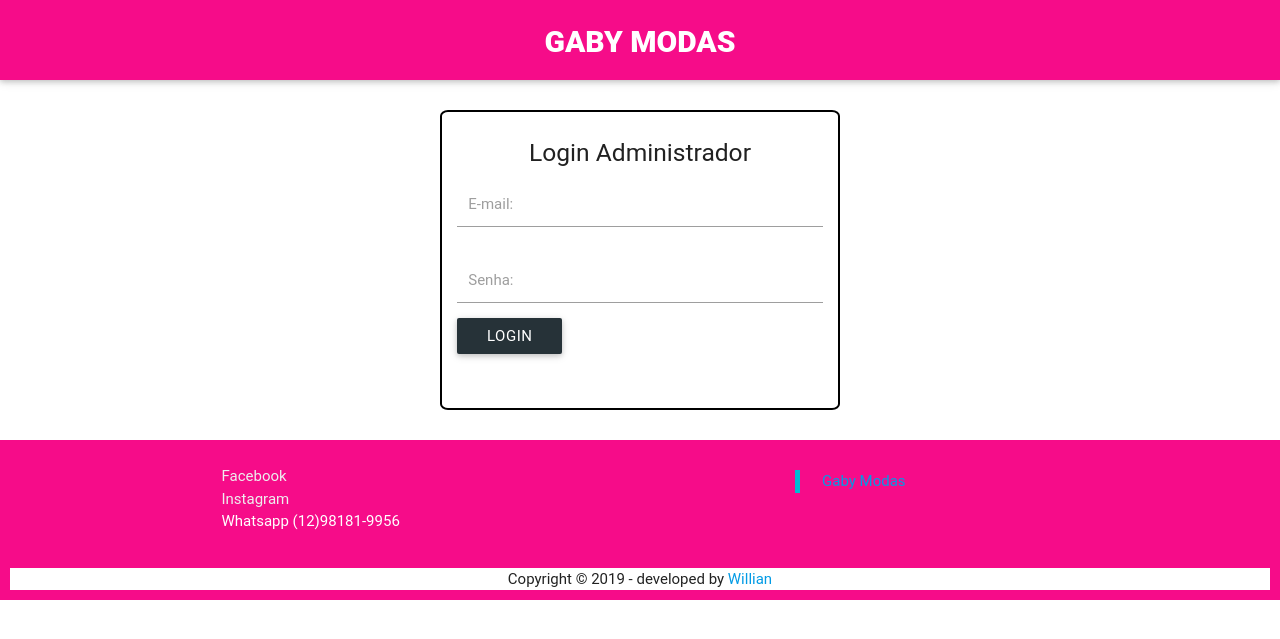
After one commit to willian1996/gabymodas, a PHP site: page /login-admin.php in a window 1280 px wide. The commit adds this page. Shown: the top 639 px of the page. Run offline with PHP 8.4, Linux system fonts and the light colour scheme; some libraries are stand-ins or nearby versions; some web fonts are replaced.

Commit message:
Atualização 19/02 as 23h00

```diff
--- a/cadastro.php
+++ b/cadastro.php
@@ -4,7 +4,7 @@
 
 
 <!---------------formulario----------------->
-<div id="formaulario-de-contato" class="row">
+<div id="formaulario-de-contato" >
     <div class="col s12 m12 l6">
         <div class="card-panel">
           <h5 class="header2">Cadastre-se</h5>
--- a/css/style.css
+++ b/css/style.css
@@ -1,6 +1,7 @@
 #menu{
     background-color: #F60C89;
     height: 80px;
+    margin-bottom: 30px;
 }
 .logo-gaby-modas{
     padding-top: 10px;
@@ -27,10 +54,31 @@
 }
 
 
+#modal-login {
+    max-width: 400px;
+    width: 90%;
+    height: 300px;
+    background-color: #FFF;
+    border-radius: 2%;
+    border: 2px solid #000000;
+    margin: 0 auto !important;
+}
+#loginUsuario{
+    padding: 15px;
+
+}
+
+
+
+
+
+
+
 
 
 
 #page-footer{
+    margin-top: 30px;
     padding: 10px;
     background-color: #F60C89;
 }
--- /dev/null
+++ b/login-admin.php
@@ -0,0 +1,22 @@
+<?php
+require_once 'header.php';
+
+?>
+
+<div id="modal-login">
+    <div id="loginUsuario" class="col s12 m6">
+        <center ><h5>Login Administrador</h5><div id="loginTitulo"></div></center>
+        <div class="input-field col s12 ">
+            <label for="email">E-mail:</label><input type="text" required name="email" id="login_email"><br/>
+        </div>
+        <div class="input-field col s12 ">
+            <label for="senha">Senha:</label><input type="password" required name="senha" id="login_senha"><br/>
+        </div>
+        <input type="submit" onclick="login()" value="login" class=" blue-grey darken-4 btn">
+    </div>
+</div>
+
+
+<?php
+require_once 'footer.php';
+?>
--- a/server/cadastro-backend.php
+++ b/server/cadastro-backend.php
@@ -67,6 +67,7 @@ try{
     $id = $resultado['id'];
 
     $stmt->execute();
+    //passando o id e whatsapp por parametro get para o pagina sucesso.php
     header("Location: ../sucesso.php?id=$id&whatsapp=$whatsapp");
 
 }catch(PDOException $e){
--- a/sucesso.php
+++ b/sucesso.php
@@ -1,9 +1,9 @@
 <?php
     require_once 'header.php';
 ?>
-<div class="row">
+<div id="sessaoSucesso">
     <div class="col s12 m12 l6">
-        <div id="sessaoSucesso" class="card-panel">
+        <div class="card-panel">
           <h5 class="header2">Confira seus dados</h5>
             <div id="dadosCliente" class="row">
                 <?php
--- a/teste.php
+++ /dev/null
@@ -1 +0,0 @@
-<?php
```
Also changed, not shown: other parts of css/style.css (+32 -6 lines), index.php (added, +116 -0 lines), css/materialize.css.
